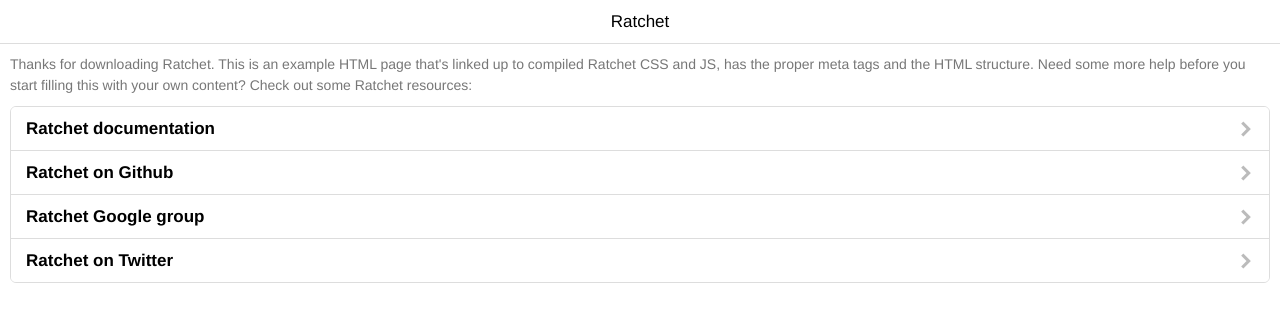
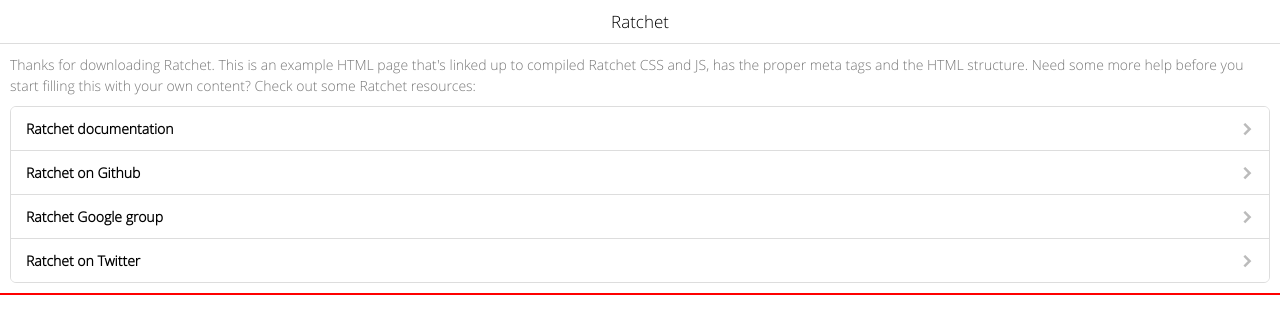
Before and after one commit to maadborn/ratchetappx, a plain HTML site: page index.html in a window 1280 px wide. Drawn offline with Linux system fonts and the light colour scheme.

Commit message:
Open Sans added. iOS/Android specific css on load

```diff
--- /dev/null
+++ b/css/app.css
@@ -0,0 +1,18 @@
+@font-face {
+    font-family: 'open_sanslight';
+    src: url('../fonts/OpenSans-Light-webfont.eot');
+    src: url('../fonts/OpenSans-Light-webfont.eot?#iefix') format('embedded-opentype'),
+         url('../fonts/OpenSans-Light-webfont.woff') format('woff'),
+         url('../fonts/OpenSans-Light-webfont.ttf') format('truetype'),
+         url('../fonts/OpenSans-Light-webfont.svg#open_sanslight') format('svg');
+    font-weight: normal;
+    font-style: normal;
+}
+
+body {
+	font: 300 14px/1.5 "open_sanslight", "Helvetica Neue", Helvetica, sans-serif;
+}
+
+#app-debug {
+	border: 1px solid red;
+}
--- a/index.html
+++ b/index.html
@@ -12,10 +12,14 @@
     <meta name="apple-mobile-web-app-status-bar-style" content="black">
 
     <!-- Include the compiled Ratchet CSS -->
-    <link href="css/ratchet.css" rel="stylesheet">
+    <link id="ratchet-stylesheet" href="css/ratchet.css" rel="stylesheet" type='text/css'>
+    <link id="ratchet-platform-stylesheet" href="" rel="stylesheet" type='text/css'>
+    <link id="app-stylesheet" href="css/app.css" rel="stylesheet" type='text/css'>
+    <!--<link href='http://fonts.googleapis.com/css?family=Open+Sans:300' rel='stylesheet' type='text/css'>-->
 
     <!-- Include the compiled Ratchet JS -->
     <script src="js/ratchet.js"></script>
+    <script src="js/app.js"></script>
   </head>
   <body>
 
@@ -51,6 +55,7 @@
           </li>
         </ul>
       </div>
+      <div id="app-debug"></div>
     </div>
 
   </body>
--- /dev/null
+++ b/js/app.js
@@ -0,0 +1,39 @@
+
+(function (ns, undefined) {
+	"use strict";	//?
+
+	/*
+	// private property
+    var foo = "foo";
+
+    // private method
+    function speak(msg) {
+        console.log("You said: " + msg);
+    };
+
+    // public property
+    ns.foobar = "foobar";
+
+    // public method
+    ns.sayHello = function () {
+        speak("hello world");
+    };
+	*/
+
+	ns.setPlatformStylesheet = function() {
+		var platformCss = document.querySelector('#ratchet-platform-stylesheet');
+
+		if (navigator.userAgent.match(/iphone|ipad|ipod/i)) {
+			platformCss.setAttribute('href', 'css/ratchet-theme-ios.css');
+		}
+		else if (navigator.userAgent.match(/android/i)) {
+			platformCss.setAttribute('href', 'css/ratchet-theme-android.css');
+		}
+	}
+
+})(window.rax = window.rax || {});
+
+
+document.addEventListener('DOMContentLoaded', function(){
+	rax.setPlatformStylesheet();
+});
```
Also changed, not shown: fonts/OpenSans-Light-webfont.ttf (added), fonts/OpenSans-Light-webfont.woff (added), 3 other files.
